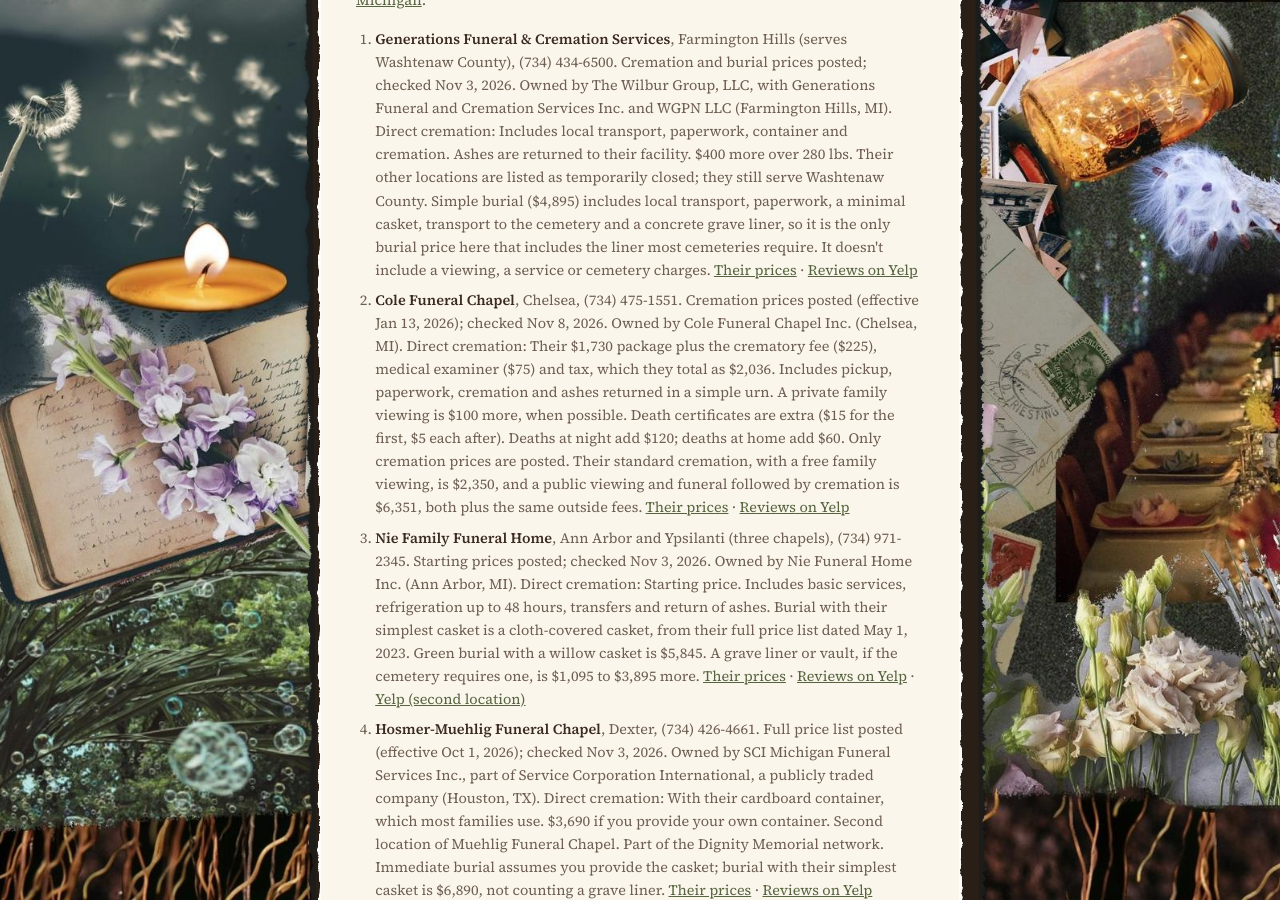
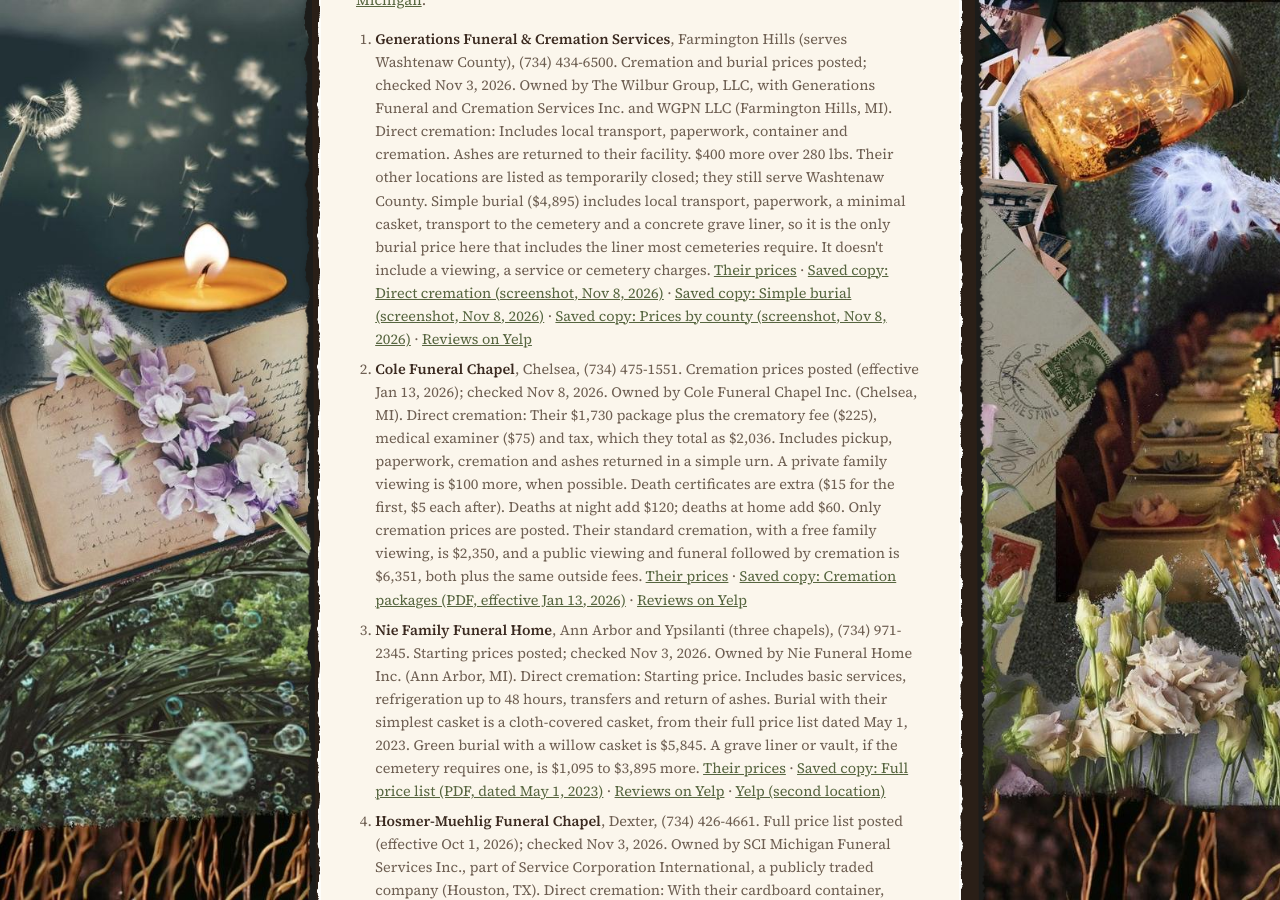
Before and after one commit to katekelley/graveandseed, a Jekyll site: the page built from prices.html, in a window 1280 px wide and 900 px high, scrolled down 2664 px. Built offline with Jekyll 4.4.1, drawn with Linux system fonts in a browser that asks for light colours; some of the changed text lies outside the part shown.

Commit message:
Add saved copies of funeral home price lists to the prices page
Co-Authored-By: Claude Opus 5.5 <noreply@anthropic.com>
Claude-Session: https://claude.ai/code/session_011MgnuEZEEmeBkGaecXYNY9

```diff
--- a/_data/prices.yml
+++ b/_data/prices.yml
@@ -21,6 +21,10 @@ homes:
     town: "Farmington Hills (serves Washtenaw County)"
     phone: "(734) 434-6500"
     website: "https://generationsfuneralservice.com"
+    saved:
+      - { label: "Direct cremation (screenshot, Nov 8, 2026)", file: "generations-direct-cremation-2026-11-08.jpg" }
+      - { label: "Simple burial (screenshot, Nov 8, 2026)", file: "generations-simple-burial-2026-11-08.jpg" }
+      - { label: "Prices by county (screenshot, Nov 8, 2026)", file: "generations-county-map-2026-11-08.jpg" }
     posted: "Cremation and burial prices posted"
     checked: "Nov 3, 2026"
     direct_cremation: 895
@@ -43,6 +47,8 @@ homes:
     town: "Chelsea"
     phone: "(734) 475-1551"
     website: "https://www.colefuneralchapel.com/images/PDF/Cremation_Packages_January_2026.pdf"
+    saved:
+      - { label: "Cremation packages (PDF, effective Jan 13, 2026)", file: "cole-cremation-2026-01-13.pdf" }
     posted: "Cremation prices posted (effective Jan 13, 2026)"
     checked: "Nov 8, 2026"
     direct_cremation: 2036
@@ -67,6 +73,8 @@ homes:
     town: "Ann Arbor and Ypsilanti (three chapels)"
     phone: "(734) 971-2345"
     website: "https://www.niefuneralhomes.com/resources/prices"
+    saved:
+      - { label: "Full price list (PDF, dated May 1, 2023)", file: "nie-2023-05-01.pdf" }
     posted: "Starting prices posted"
     checked: "Nov 3, 2026"
     direct_cremation: 2500
@@ -91,6 +99,8 @@ homes:
     town: "Dexter"
     phone: "(734) 426-4661"
     website: "https://www.dignitymemorial.com/funeral-homes/michigan/dexter/hosmer-muehlig-funeral-chapel/4118/funeral-price-list"
+    saved:
+      - { label: "General price list (PDF, effective Oct 1, 2026)", file: "hosmer-muehlig-2026-10-01.pdf" }
     posted: "Full price list posted (effective Oct 1, 2026)"
     checked: "Nov 3, 2026"
     direct_cremation: 4085
@@ -113,6 +123,8 @@ homes:
     town: "Ann Arbor"
     phone: "(734) 663-3375"
     website: "https://www.dignitymemorial.com/funeral-homes/michigan/ann-arbor/muehlig-funeral-chapel/4117/funeral-price-list"
+    saved:
+      - { label: "General price list (PDF, effective Oct 1, 2026)", file: "muehlig-2026-10-01.pdf" }
     posted: "Full price list posted (effective Oct 1, 2026)"
     checked: "Nov 3, 2026"
     direct_cremation: 4160
--- a/prices.html
+++ b/prices.html
@@ -127,9 +127,10 @@ og_description: "Published cremation, burial and service prices from every funer
       <p class="small">Before you choose, check who owns a funeral home, whether its license is current, and whether the state has disciplined it: <a href="/resources/check-a-funeral-home/">How to check a funeral home in Michigan</a>.</p>
       <ol class="notes">
         {%- for h in p.homes %}
-        <li><strong>{{ h.name }}</strong>, {{ h.town }}, {{ h.phone }}. {{ h.posted }}; checked {{ h.checked }}.{% if h.owner and h.owner != "" %} Owned by {{ h.owner }}.{% endif %}{% if h.direct_cremation_note != "" %} Direct cremation: {{ h.direct_cremation_note }}{% endif %}{% if h.notes != "" %} {{ h.notes }}{% endif %} <a href="{{ h.website }}" rel="noopener">Their prices</a>{% if h.yelp and h.yelp != "" %} &middot; <a href="{{ h.yelp }}" rel="noopener">Reviews on Yelp</a>{% endif %}{% if h.yelp_more and h.yelp_more != "" %} &middot; <a href="{{ h.yelp_more }}" rel="noopener">Yelp (second location)</a>{% endif %}</li>
+        <li><strong>{{ h.name }}</strong>, {{ h.town }}, {{ h.phone }}. {{ h.posted }}; checked {{ h.checked }}.{% if h.owner and h.owner != "" %} Owned by {{ h.owner }}.{% endif %}{% if h.direct_cremation_note != "" %} Direct cremation: {{ h.direct_cremation_note }}{% endif %}{% if h.notes != "" %} {{ h.notes }}{% endif %} <a href="{{ h.website }}" rel="noopener">Their prices</a>{% for f in h.saved %} &middot; <a href="/assets/price-lists/{{ f.file }}">Saved copy: {{ f.label }}</a>{% endfor %}{% if h.yelp and h.yelp != "" %} &middot; <a href="{{ h.yelp }}" rel="noopener">Reviews on Yelp</a>{% endif %}{% if h.yelp_more and h.yelp_more != "" %} &middot; <a href="{{ h.yelp_more }}" rel="noopener">Yelp (second location)</a>{% endif %}</li>
         {%- endfor %}
       </ol>
+      <p class="small">"Saved copy" links go to the price list as it was when I checked, in case the funeral home changes or takes down its own.</p>
     </section>
 
     <section>
```
Also changed, not shown: assets/price-lists/generations-county-map-2026-11-08.jpg (added), assets/price-lists/generations-direct-cremation-2026-11-08.jpg (added), assets/price-lists/generations-simple-burial-2026-11-08.jpg (added), 4 other files.
